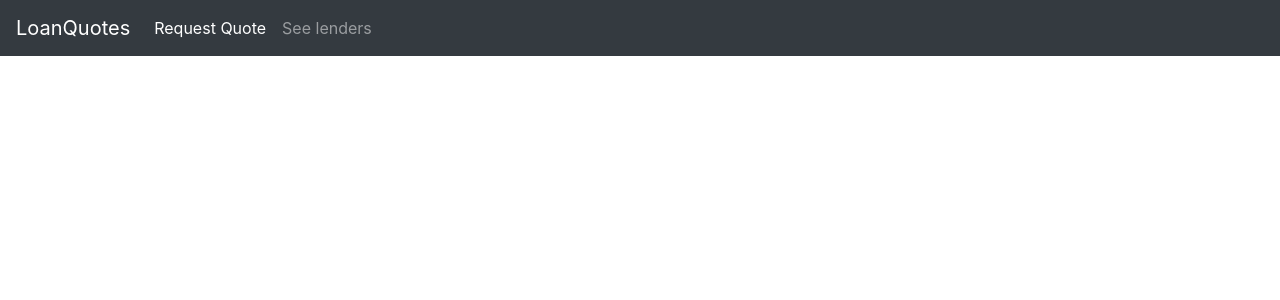
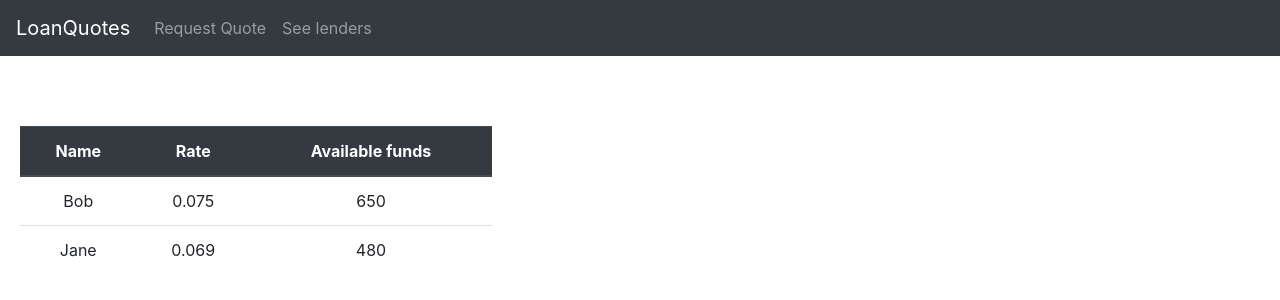
Before and after one commit to diegocurtino/angular-loanquotes, an Angular app: page /lenders in a window 1280 px wide. Before the commit this address led to /. Shown: the top 300 px of the page. Built offline with nearby package versions, Linux system fonts and the light colour scheme.

Commit message:
Add routing, home page (w/animations) and (WIP) lenders page

```diff
--- a/src/app/app.module.ts
+++ b/src/app/app.module.ts
@@ -8,13 +8,15 @@ import { LoanQuoteService } from './loan-quote-service/loan-quote.service';
 import { AppRoutingModule } from './app-routing.module';
 import { HomeComponent } from './home/home.component';
 import { NavBarComponent } from './nav-bar/nav-bar.component';
+import { LendersComponent } from './lenders/lenders.component';
 
 @NgModule({
   declarations: [
     AppComponent,
     LoanQuoteFormComponent,
     HomeComponent,
-    NavBarComponent
+    NavBarComponent,
+    LendersComponent
   ],
   imports: [
     BrowserModule,
--- a/src/app/home/home.component.html
+++ b/src/app/home/home.component.html
@@ -1,6 +1,6 @@
 <div class="object-wrapper">
   <div class="object-div">
-    <h1 class="object animate__animated animate__bounce">LoanQuote</h1>
-    <p class="object animate__animated animate__fadeIn animate__slow">This app allows you to request a loan quote of upp to € 1500 to be repaid in 36 monthly installments</p>
+    <h1 class="object animate__animated animate__bounceInDown animate__slow">LoanQuote</h1>
+    <p class="object animate__animated animate__fadeIn animate__slow">This site allows you to request a loan quote of upp to € 1500 to be repaid in 36 monthly installments</p>
   </div>
 </div>
--- a/src/app/home/home.component.ts
+++ b/src/app/home/home.component.ts
@@ -5,11 +5,8 @@ import { Component, OnInit } from '@angular/core';
   templateUrl: './home.component.html',
   styleUrls: ['./home.component.css']
 })
-export class HomeComponent implements OnInit {
+
+export class HomeComponent {
 
   constructor() { }
-
-  ngOnInit(): void {
-  }
-
 }
--- /dev/null
+++ b/src/app/lenders/lenders.component.css
@@ -0,0 +1,10 @@
+#div-separator {
+    height: 50px;
+    padding-top: 50px;
+}
+
+.table-payment {
+    width: 40%;
+    padding: 20px;
+    text-align: center;
+}
--- /dev/null
+++ b/src/app/lenders/lenders.component.html
@@ -0,0 +1,20 @@
+<div id="div-separator">
+    <div class="table-payment">
+      <table class="table table-hover">
+          <thead class="thead-dark">
+            <tr>
+              <th scope="col">Name</th>
+              <th scope="col">Rate</th>
+              <th scope="col">Available funds</th>
+            </tr>
+          </thead>
+          <tbody>
+            <tr *ngFor = "let lender of lenders">
+              <td>{{lender.name}}</td>
+              <td>{{lender.rate}}</td>
+              <td>{{lender.availableFunds}}</td>
+            </tr>
+          </tbody>
+      </table>
+    </div>
+</div>
--- /dev/null
+++ b/src/app/lenders/lenders.component.ts
@@ -0,0 +1,47 @@
+import { Component } from '@angular/core';
+
+@Component({
+  selector: 'lenders',
+  templateUrl: './lenders.component.html',
+  styleUrls: ['./lenders.component.css']
+})
+
+// class Lender {
+//   name : string | undefined;
+//   rate : number | undefined;
+//   availableFunds : number | undefined;
+// }
+
+export class LendersComponent {
+lendersX : Array<any> = new Array();
+lenders = [
+  {
+    'name' : 'Bob',
+    'rate' : 0.075,
+    'availableFunds' : 650
+  },
+  {
+    'name' : 'Jane',
+    'rate' : 0.069,
+    'availableFunds' : 480
+  }
+]
+
+   constructor() {
+//     // this.lender.name = "Bob";
+//     // this.lender.rate = 0.075;
+//     // this.lender.availableFunds = 650;
+
+//     // this.lenders = [
+//     //   this.lender
+//     // ]
+   }
+}
+
+// Bob   ,0.075,640
+// Jane  ,0.069,480
+// Fred  ,0.071,520
+// Mary  ,0.104,170
+// John  ,0.081,320
+// Dave  ,0.074,140
+// Angela,0.071,60
--- a/src/app/loan-quote-form/loan-quote-form.component.ts
+++ b/src/app/loan-quote-form/loan-quote-form.component.ts
@@ -14,6 +14,7 @@ export class LoanQuoteFormComponent {
   MAX_AMOUNT = 1500;
   MULTIPLE_FACTOR = 100;
   showTable = false;
+  loanQuote: any = {};
 
   form = new FormGroup({
     'amount': new FormControl('',  [
@@ -23,8 +24,6 @@ export class LoanQuoteFormComponent {
       AmountValidators.mustBeMultipleOfOneHundred
     ])
   });
-
-  loanQuote: any = {};
 
   constructor(private service : LoanQuoteService) {}
 
--- a/src/app/nav-bar/nav-bar.component.html
+++ b/src/app/nav-bar/nav-bar.component.html
@@ -1,11 +1,11 @@
 <nav class="navbar navbar-dark navbar-expand-lg bg-dark">
     <a class="navbar-brand" href="#">LoanQuotes</a>
     <ul class="navbar-nav mr-auto">
-      <li class="nav-item active">
+      <li class="nav-item">
         <a class="nav-link" href="/loanquote">Request Quote<span class="sr-only">(current)</span></a>
       </li>
       <li class="nav-item">
-        <a class="nav-link" href="#">See lenders</a>
+        <a class="nav-link" href="/lenders">See lenders</a>
       </li>
     </ul>
   </nav>
--- a/src/app/nav-bar/nav-bar.component.ts
+++ b/src/app/nav-bar/nav-bar.component.ts
@@ -5,11 +5,7 @@ import { Component, OnInit } from '@angular/core';
   templateUrl: './nav-bar.component.html',
   styleUrls: ['./nav-bar.component.css']
 })
-export class NavBarComponent implements OnInit {
 
+export class NavBarComponent {
   constructor() { }
-
-  ngOnInit(): void {
-  }
-
 }
```
Also changed, not shown: src/app/app-routing.module.ts (+6 -1 lines), 1 other file (tests, documents, lock files or other folders).
